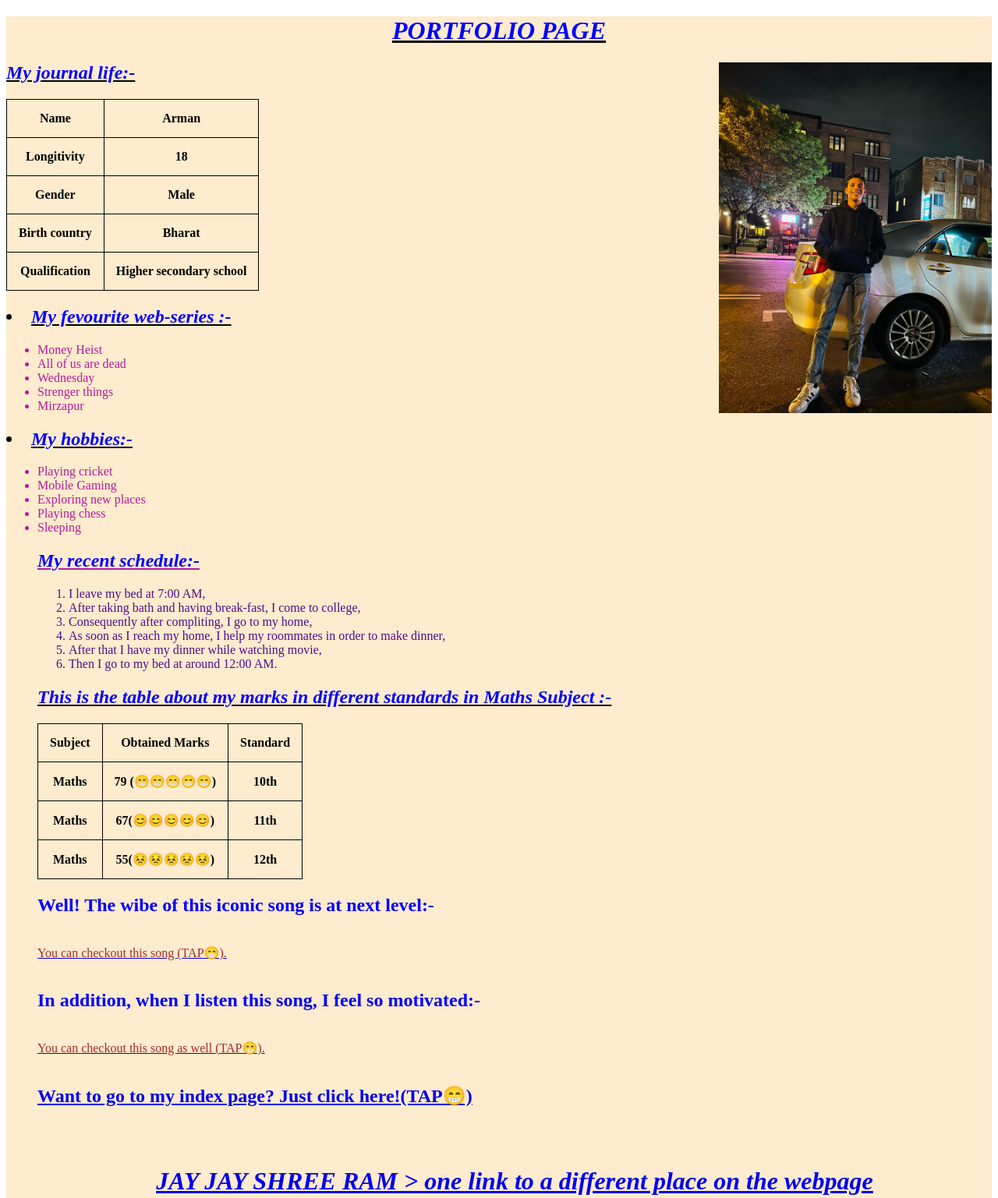
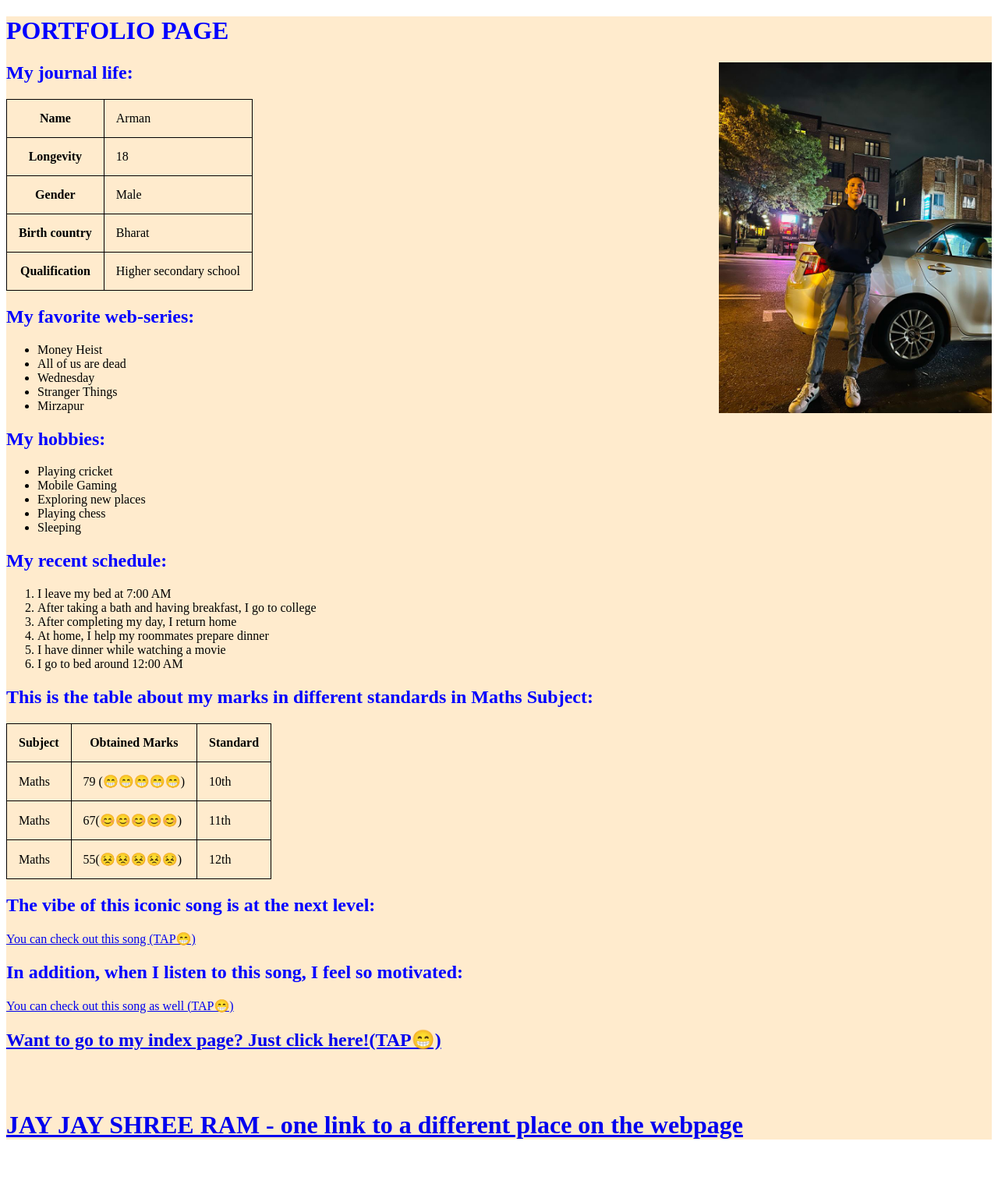
Before and after one commit to ArmanDarbar/ArmanDarbar.github.io, a plain HTML site: page portfolio.html in a window 1280 px wide. Shown: the top 1537 px of the page at 78% size. After the commit the page ends 1483 px from the top, so only its background shows below. Drawn offline with Linux system fonts and the light colour scheme.

Commit message:
solve few errors in my portfolio

```diff
--- a/portfolio.html
+++ b/portfolio.html
@@ -3,152 +3,110 @@
 <head>
     <meta charset="UTF-8">
     <meta name="viewport" content="width=device-width, initial-scale=1.0">
-    <meta name="Arman portfolio" content="Basically this is my PORTFOLIO">
-    <meta name="robots" content="INDEX, FOLLOW">
-
-    <title>Arman's portfolio</title>
-</head>
-
-<body>
+    <meta name="description" content="This is my portfolio">
+    <meta name="robots" content="index, follow">
+    <title>Arman's Portfolio</title>
     <style>
-        table, th, td
-        {
+        table, th, td {
             border: 1px solid black;
             border-collapse: collapse;
         }
         th, td {
-            border: 1px solid black;
-            border-collapse: collapse;
-
-        }
-
-    th, td {
             padding: 15px;
         }
-
-    .mine
-    {
+        .mine {
             float: right;
-
         }
     </style>
-
-    <body><div style="background-color: blanchedalmond;">
-
-        <p><center><h1><i><u><b><font color="blue">PORTFOLIO PAGE</font></b></u></i></h1></center></p>
-
-            <img class="mine" src="photo.jpg" alt="My picture" usemap="#Arman" width="350px" height="450px">
+</head>
+<body>
+    <div style="background-color: blanchedalmond;">
+        <h1><font color="blue">PORTFOLIO PAGE</font></h1>
+        <img class="mine" src="photo.jpg" alt="My picture" usemap="#Arman" width="350" height="450">
         <map name="Arman">
-
             <area shape="rect" coords="137,192,194,267" alt="Hoodie" href="https://a.co/d/4a7EYBy">
             <area shape="rect" coords="150,180,192,191" alt="Hoodie" href="https://a.co/d/4a7EYBy">
-        <area shape="rect" coords="137,197,121,243" alt="Hoodie" href="https://a.co/d/4a7EYBy">
+            <area shape="rect" coords="137,197,194,243" alt="Hoodie" href="https://a.co/d/4a7EYBy">
             <area shape="rect" coords="203,200,212,251" alt="Hoodie" href="https://a.co/d/4a7EYBy">
         </map>
-
-<h2><u><i><font color="blue"> My journal life:- </font></i></u></h2>
-
+        <h2><font color="blue">My journal life:</font></h2>
         <table>
-
             <tr>
-        <th style="border: 1px black solid;">Name</th>
-        <th style="border: 1px black solid;">Arman</th>
-
+                <th>Name</th>
+                <td>Arman</td>
             </tr>
-
             <tr>
-        <th style="border: 1px black solid;">Longitivity</th>
-        <th style="border: 1px black solid;">18</th>
+                <th>Longevity</th>
+                <td>18</td>
             </tr>
-
             <tr>
-        <th style="border: 1px black solid;">Gender</th>
-        <th style="border: 1px black solid;">Male</th>
-
+                <th>Gender</th>
+                <td>Male</td>
             </tr>
-
             <tr>
-        <th style="border: 1px black solid;">Birth country</th>
-        <th style="border: 1px black solid;">Bharat</th>
-
+                <th>Birth country</th>
+                <td>Bharat</td>
             </tr>
-
             <tr>
-        <th style="border: 1px black solid;">Qualification</th>
-        <th style="border: 1px black solid;">Higher secondary school</th>
-
+                <th>Qualification</th>
+                <td>Higher secondary school</td>
+            </tr>
         </table>
-
-<h2><u><li><i><font color="blue"> My fevourite web-series :- </font></i></li></u></h2>
-<ul><span style="color: rgb(181, 26, 157);">
-    <li> Money Heist</span></li>
-    <li> All of us are dead</li>
-    <li> Wednesday</li>
-    <li> Strenger things</li>
-    <li> Mirzapur</li>
-</span>
+        <h2><font color="blue">My favorite web-series:</font></h2>
+        <ul>
+            <li>Money Heist</li>
+            <li>All of us are dead</li>
+            <li>Wednesday</li>
+            <li>Stranger Things</li>
+            <li>Mirzapur</li>
         </ul>
-
-<h2><u><li><i><font color="blue"> My hobbies:- </font></i></li></u></h2>
-<ul><span style="color: rgb(181, 26, 157);">
-<li> Playing cricket </li>
-<li> Mobile Gaming</li>
-<li> Exploring new places </li>
-<li> Playing chess</li>
-<li> Sleeping</li>
-    <h2><u><i><font color="blue"> My recent schedule:- </font></i></u></h2>
-<ol><span style="color: rgb(79, 12, 142);">
-    <li> I leave my bed at 7:00 AM, </li>
-    <li> After taking bath and having break-fast, I come to college,</span></li>
-    <li> Consequently after compliting, I go to my home, </li>
-    <li> As soon as I reach my home, I help my roommates in order to make dinner, </li>
-    <li> After that I have my dinner while watching movie, </li>
-    <li> Then I go to my bed at around 12:00 AM. </li>
-</ol></span>
-
-<h2><u><i><font color="blue"> This is the table about my marks in different standards in Maths Subject :- </font></i></u></h2>
+        <h2><font color="blue">My hobbies:</font></h2>
+        <ul>
+            <li>Playing cricket</li>
+            <li>Mobile Gaming</li>
+            <li>Exploring new places</li>
+            <li>Playing chess</li>
+            <li>Sleeping</li>
+        </ul>
+        <h2><font color="blue">My recent schedule:</font></h2>
+        <ol>
+            <li>I leave my bed at 7:00 AM</li>
+            <li>After taking a bath and having breakfast, I go to college</li>
+            <li>After completing my day, I return home</li>
+            <li>At home, I help my roommates prepare dinner</li>
+            <li>I have dinner while watching a movie</li>
+            <li>I go to bed around 12:00 AM</li>
+        </ol>
+        <h2><font color="blue">This is the table about my marks in different standards in Maths Subject:</font></h2>
         <table>
-
             <tr>
-        <th style="border: 1px black solid;">Subject</th>
-        <th style="border: 1px black solid;">Obtained Marks</th>
-        <th style="border: 1px black solid;">Standard</th>
-
+                <th>Subject</th>
+                <th>Obtained Marks</th>
+                <th>Standard</th>
             </tr>
-
             <tr>
-        <th style="border: 1px black solid;">Maths</th>
-        <th style="border: 1px black solid;">79 (😁😁😁😁😁)</th>
-        <th style="border: 1px black solid;">10th</th>
+                <td>Maths</td>
+                <td>79 (😁😁😁😁😁)</td>
+                <td>10th</td>
             </tr>
-
             <tr>
-        <th style="border: 1px black solid;">Maths</th>
-        <th style="border: 1px black solid;">67(😊😊😊😊😊)</th>
-        <th style="border: 1px black solid;">11th</th>
-
+                <td>Maths</td>
+                <td>67(😊😊😊😊😊)</td>
+                <td>11th</td>
             </tr>
-
             <tr>
-        <th style="border: 1px black solid;">Maths</th>
-        <th style="border: 1px black solid;">55(😣😣😣😣😣)</th>
-        <th style="border: 1px black solid;">12th</th>
-
+                <td>Maths</td>
+                <td>55(😣😣😣😣😣)</td>
+                <td>12th</td>
             </tr>
-
         </table>
-
-    <h2><font color="blue">Well! The wibe of this iconic song is at next level:-</font></h2><br>
-    <a href="https://youtu.be/SQFtU6Nn4Ss?si=uTutFa4ZAa8OLwp4"><span style="color: brown;"> You can checkout this song (TAP😁).</span></a><br><br>
-
-    <h2><font color="blue"> In addition, when I listen this song, I feel so motivated:-</font></h2><br>
-    <a href="https://youtu.be/8DMF0U6xV78?si=bOwbOGbAh2CrlolQ"> <span style="color: brown;">You can checkout this song as well (TAP😁).</span></a><br><br>
-
-    <h2>
-    <a href="index.html" > Want to go to my index page? Just click here!(TAP😁)</a>
+        <h2><font color="blue">The vibe of this iconic song is at the next level:</font></h2>
+        <a href="https://youtu.be/SQFtU6Nn4Ss?si=uTutFa4ZAa8OLwp4">You can check out this song (TAP😁)</a>
+        <h2><font color="blue">In addition, when I listen to this song, I feel so motivated:</font></h2>
+        <a href="https://youtu.be/8DMF0U6xV78?si=bOwbOGbAh2CrlolQ">You can check out this song as well (TAP😁)</a>
+        <h2><a href="index.html">Want to go to my index page? Just click here!(TAP😁)</a>
         </h2><br><br>
-
-    <h1><i><u><center><font color="red"><a href="https://images.app.goo.gl/RcZas6A5RH67PYA66"> JAY JAY SHREE RAM > one link to a different place on the webpage  </a></font></center></u></i></h1><br>
-
-</body></div>
+        <h1><font color="red"><a href="https://images.app.goo.gl/RcZas6A5RH67PYA66">JAY JAY SHREE RAM - one link to a different place on the webpage</a></font></h1>
+    </div>
+</body>
 </html>
```
Lines whose indentation alone changed are shown as unchanged.
